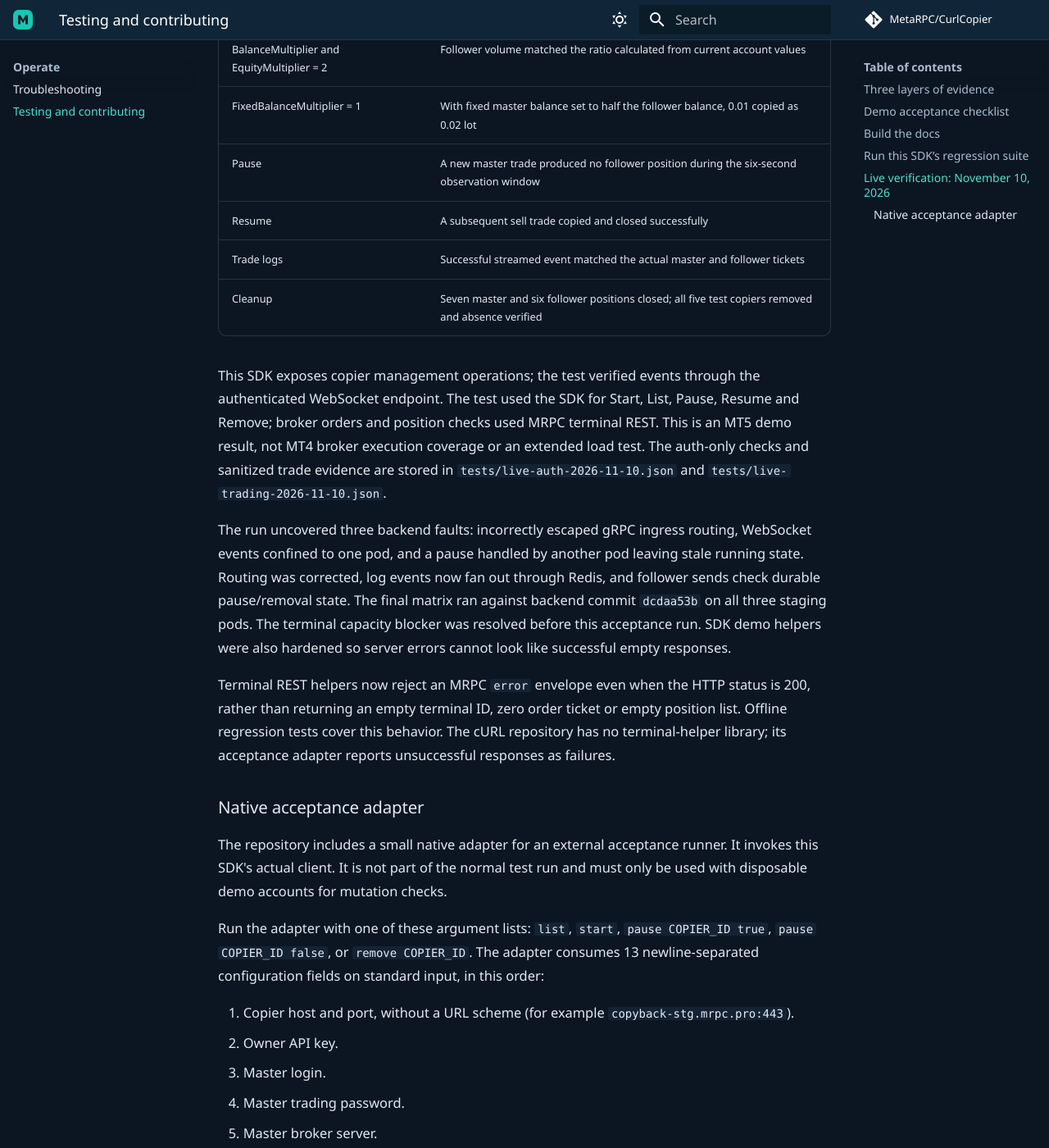
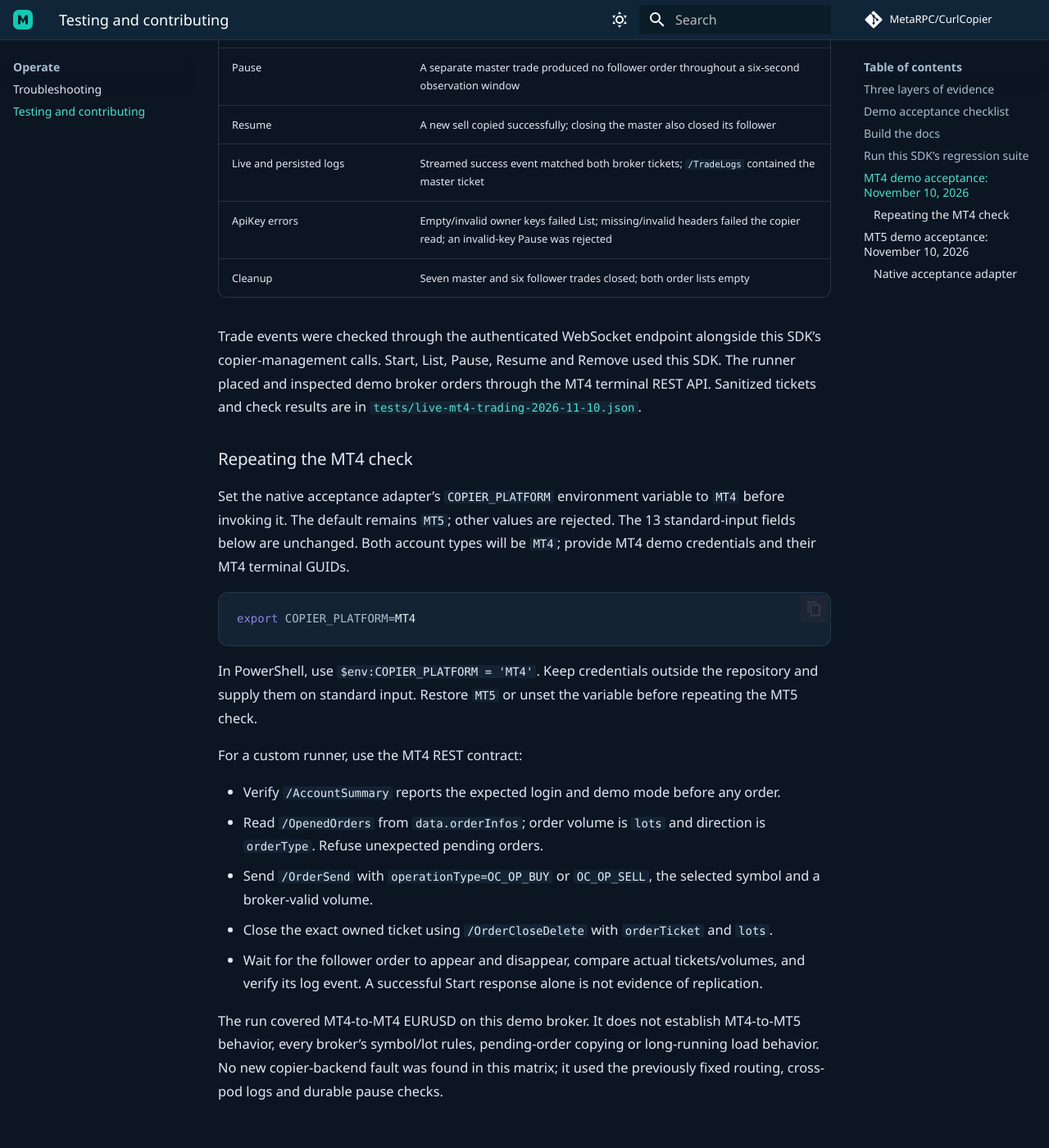
Before and after one commit to MetaRPC/CurlCopier, an MkDocs documentation site: the page built from docs/testing.md, in a window 1280 px wide and 1400 px high, scrolled down 2081 px. Shown: the whole window at 82% size. Built offline with MkDocs 1.6.1 and Material for MkDocs 9.7.7, drawn with Linux system fonts in a browser that asks for light colours; comment, search, counter and statistics services are not loaded; some of the changed text lies outside the part shown.

Commit message:
Verify MT4 demo trading and document platform-specific acceptance

````diff
--- a/docs/testing.md
+++ b/docs/testing.md
@@ -37,7 +37,47 @@
 
 The November 10 audit passed the SDK build/tests and strict documentation/link checks in GitHub Actions. Offline tests cover transport, key validation and relevant regressions. The separate live acceptance results below verify broker replication.
 
-## Live verification: November 10, 2026
+## MT4 demo acceptance: November 10, 2026
+
+**Passed using the actual CurlCopier client on MT4 FreshForex-Demo.** This is a separate broker execution run from the MT5 verification below. The runner checked the master and follower identities, demo-account status, currency and empty order lists before placing any trades.
+
+| Check | Observed result |
+|---|---|
+| Start, List and Remove | Five test copiers created; all removed and their absence verified |
+| Open and close | Six EURUSD master/follower pairs opened and closed |
+| LotMultiplier = 2 | 0.01 master lot copied as 0.02 follower lot, including the sell after resume |
+| FixedLot = 0.03 | Follower opened 0.03 lot |
+| BalanceMultiplier / EquityMultiplier = 2 | Follower lots matched the calculation from current account balances/equities, rounded to the 0.01 lot step |
+| FixedBalanceMultiplier = 1 | Fixed master balance set to half the follower balance; 0.01 copied as 0.02 lot |
+| Pause | A separate master trade produced no follower order throughout a six-second observation window |
+| Resume | A new sell copied successfully; closing the master also closed its follower |
+| Live and persisted logs | Streamed success event matched both broker tickets; `/TradeLogs` contained the master ticket |
+| ApiKey errors | Empty/invalid owner keys failed List; missing/invalid headers failed the copier read; an invalid-key Pause was rejected |
+| Cleanup | Seven master and six follower trades closed; both order lists empty |
+
+Trade events were checked through the authenticated WebSocket endpoint alongside this SDK’s copier-management calls. Start, List, Pause, Resume and Remove used this SDK. The runner placed and inspected demo broker orders through the MT4 terminal REST API. Sanitized tickets and check results are in [`tests/live-mt4-trading-2026-11-10.json`](https://github.com/MetaRPC/CurlCopier/blob/main/tests/live-mt4-trading-2026-11-10.json).
+
+### Repeating the MT4 check
+
+Set the native acceptance adapter’s `COPIER_PLATFORM` environment variable to `MT4` before invoking it. The default remains `MT5`; other values are rejected. The 13 standard-input fields below are unchanged. Both account types will be `MT4`; provide MT4 demo credentials and their MT4 terminal GUIDs.
+
+```bash
+export COPIER_PLATFORM=MT4
+```
+
+In PowerShell, use `$env:COPIER_PLATFORM = 'MT4'`. Keep credentials outside the repository and supply them on standard input. Restore `MT5` or unset the variable before repeating the MT5 check.
+
+For a custom runner, use the MT4 REST contract:
+
+- Verify `/AccountSummary` reports the expected login and demo mode before any order.
+- Read `/OpenedOrders` from `data.orderInfos`; order volume is `lots` and direction is `orderType`. Refuse unexpected pending orders.
+- Send `/OrderSend` with `operationType=OC_OP_BUY` or `OC_OP_SELL`, the selected symbol and a broker-valid volume.
+- Close the exact owned ticket using `/OrderCloseDelete` with `orderTicket` and `lots`.
+- Wait for the follower order to appear and disappear, compare actual tickets/volumes, and verify its log event. A successful Start response alone is not evidence of replication.
+
+The run covered MT4-to-MT4 EURUSD on this demo broker. It does not establish MT4-to-MT5 behavior, every broker’s symbol/lot rules, pending-order copying or long-running load behavior. No new copier-backend fault was found in this matrix; it used the previously fixed routing, cross-pod logs and durable pause checks.
+
+## MT5 demo acceptance: November 10, 2026
 
 The actual CurlCopier client passed demo trading acceptance against `copyback-stg.mrpc.pro`, using a dedicated master/follower pair on **MT5 MetaQuotes-Demo**. The runner checked account identity, demo mode and empty positions before trading.
 
@@ -56,7 +96,7 @@
 | Trade logs | Successful streamed event matched the actual master and follower tickets |
 | Cleanup | Seven master and six follower positions closed; all five test copiers removed and absence verified |
 
-This SDK exposes copier management operations; the test verified events through the authenticated WebSocket endpoint. The test used the SDK for Start, List, Pause, Resume and Remove; broker orders and position checks used MRPC terminal REST. This is an MT5 demo result, not MT4 broker execution coverage or an extended load test. The auth-only checks and sanitized trade evidence are stored in `tests/live-auth-2026-11-10.json` and `tests/live-trading-2026-11-10.json`.
+This SDK exposes copier management operations; the test verified events through the authenticated WebSocket endpoint. The test used the SDK for Start, List, Pause, Resume and Remove; broker orders and position checks used MRPC terminal REST. This section records the MT5 demo run; the independent MT4 result appears above. Neither run is an extended load test. The auth-only checks and sanitized trade evidence are stored in `tests/live-auth-2026-11-10.json` and `tests/live-trading-2026-11-10.json`.
 
 The run uncovered three backend faults: incorrectly escaped gRPC ingress routing, WebSocket events confined to one pod, and a pause handled by another pod leaving stale running state. Routing was corrected, log events now fan out through Redis, and follower sends check durable pause/removal state. The final matrix ran against backend commit `dcdaa53b` on all three staging pods. The terminal capacity blocker was resolved before this acceptance run. SDK demo helpers were also hardened so server errors cannot look like successful empty responses.
 
````
Also changed, not shown: README.md (+2 -0 lines), 3 other files.
